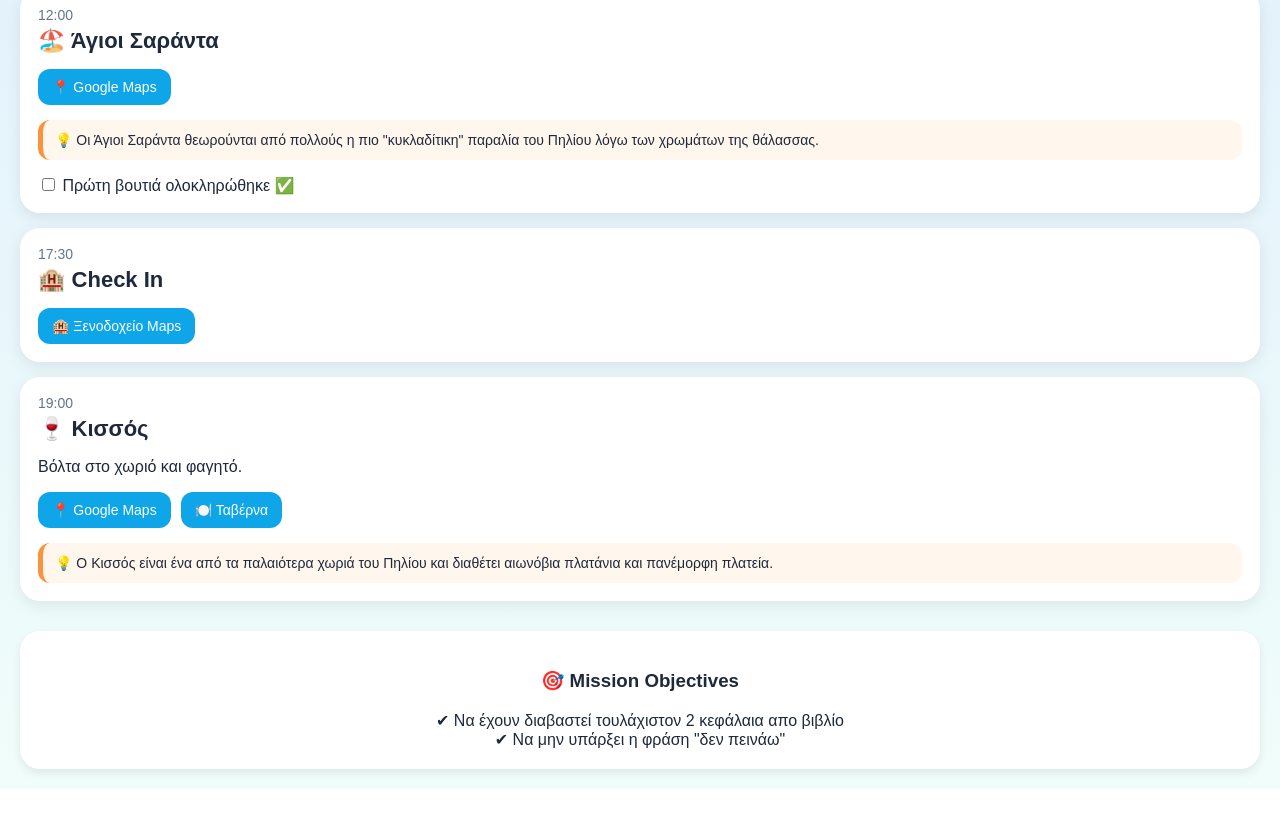
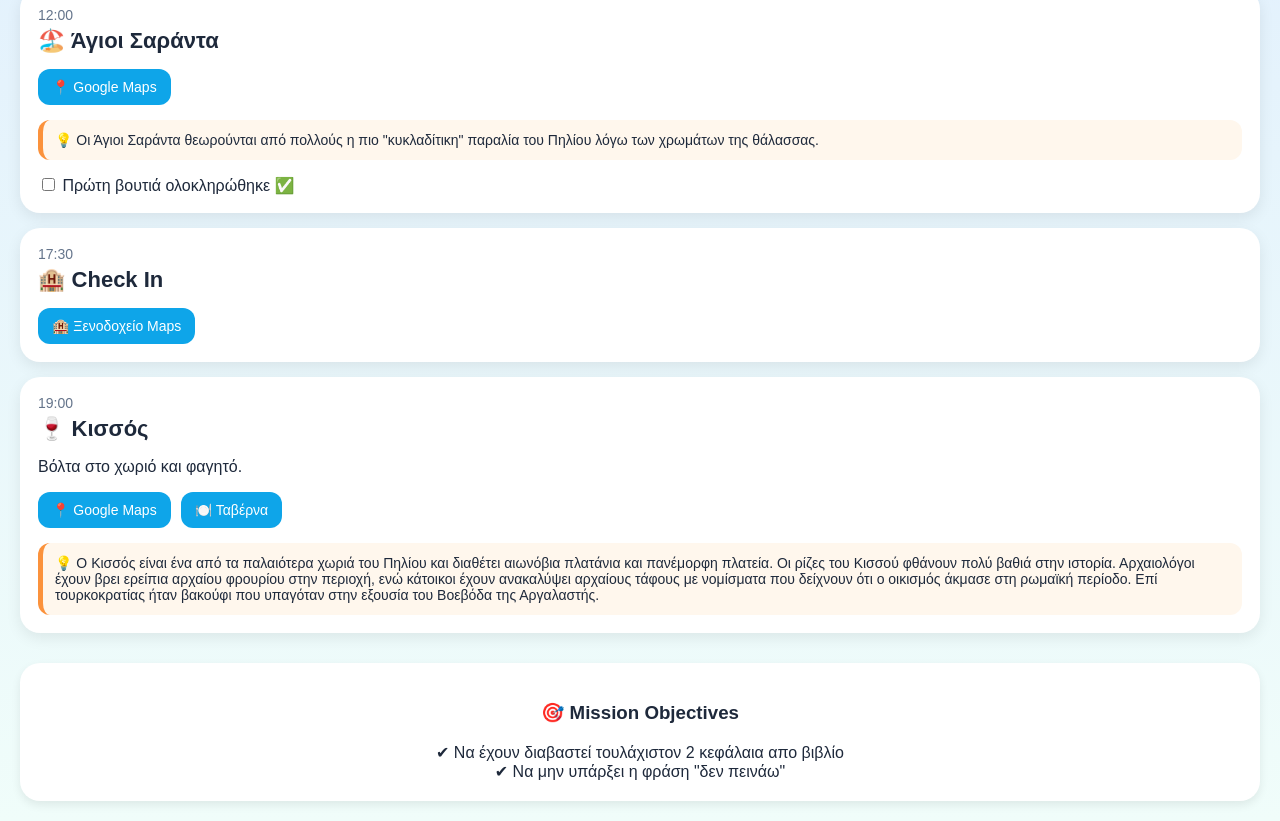
Before and after one commit to lmalio/pilio_v1, a plain HTML site: page index.html in a window 1280 px wide. Shown: the part 582-1403 px from the top of the page. Before the commit the page ends 1371 px from the top, so only its background shows below. Drawn offline with Linux system fonts and the light colour scheme.

Commit message:
Update index.html

```diff
--- a/index.html
+++ b/index.html
@@ -228,7 +228,7 @@ font-weight:600;
 
         <div class="funfact">
             💡 Ο Κισσός είναι ένα από τα παλαιότερα χωριά του Πηλίου και
-            διαθέτει αιωνόβια πλατάνια και πανέμορφη πλατεία.
+            διαθέτει αιωνόβια πλατάνια και πανέμορφη πλατεία. Οι ρίζες του Κισσού φθάνουν πολύ βαθιά στην ιστορία. Αρχαιολόγοι έχουν βρει ερείπια αρχαίου φρουρίου στην περιοχή, ενώ κάτοικοι έχουν ανακαλύψει αρχαίους τάφους με νομίσματα που δείχνουν ότι ο οικισμός άκμασε στη ρωμαϊκή περίοδο. Επί τουρκοκρατίας ήταν βακούφι που υπαγόταν στην εξουσία του Βοεβόδα της Αργαλαστής.
         </div>
     </div>
 
```
